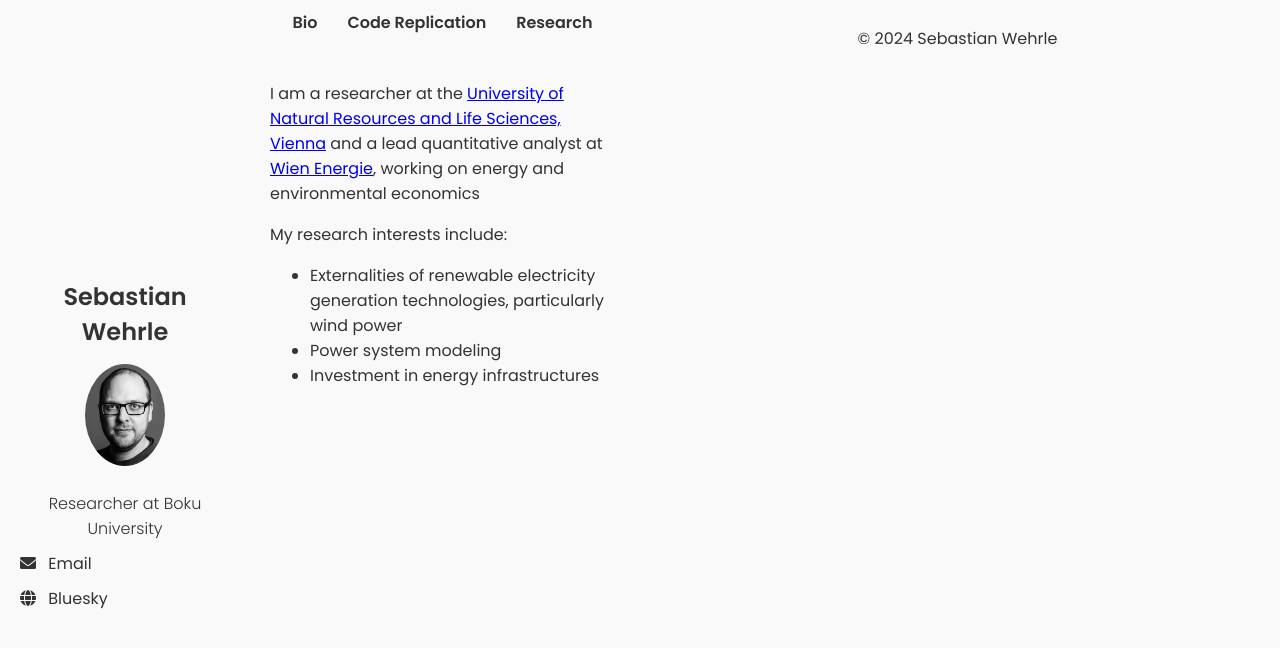
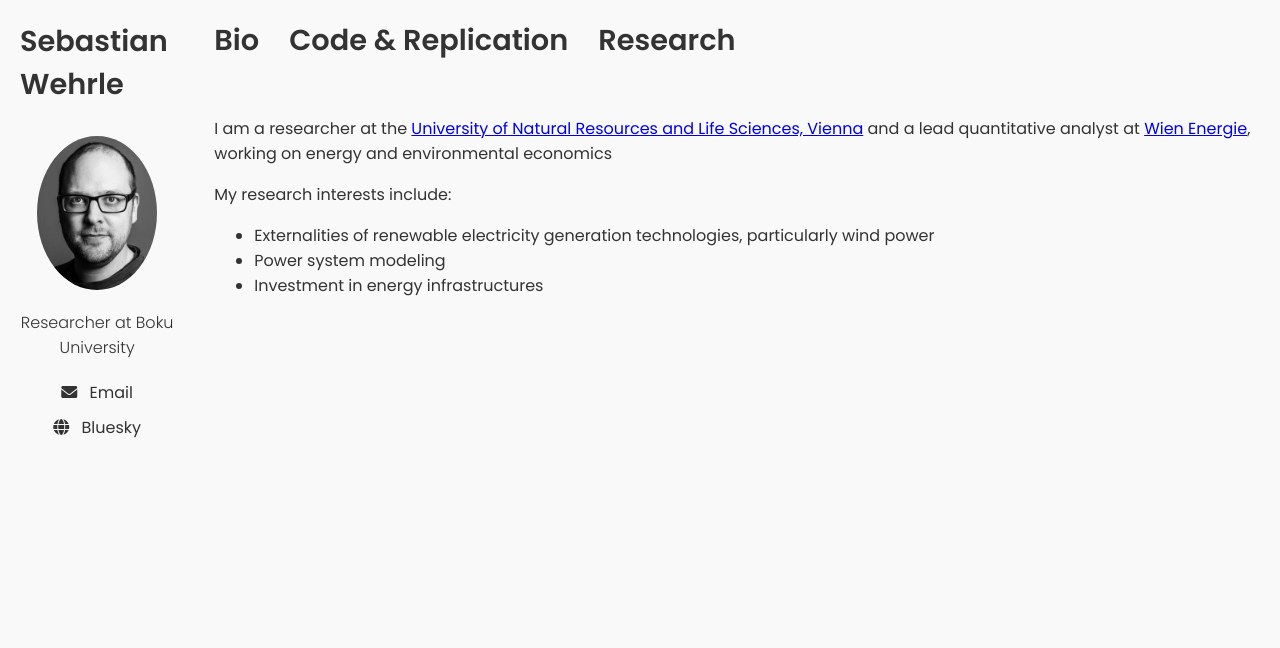
Before and after one commit to sebwehrle/sebwehrle.github.io, a Jekyll site: the page built from index.md, in a window 1280 px wide and 900 px high. Shown: the top 648 px of the window. Built offline with Jekyll 4.4.1, drawn with Linux system fonts in a browser that asks for light colours.

Commit message:
style updates

```diff
--- a/_layouts/default.html
+++ b/_layouts/default.html
@@ -10,35 +10,33 @@
     <link rel="stylesheet" href="https://cdnjs.cloudflare.com/ajax/libs/font-awesome/6.0.0-beta3/css/all.min.css">
 </head>
 <body>
-    <!-- Container for sidebar and content -->
-    <div class="page-container">
+    <!-- Main container for the sidebar and content -->
+    <div class="container">
         <!-- Sidebar (fixed to the left) -->
         <aside class="sidebar">
-            <h2>Sebastian Wehrle</h2> <!-- Name displayed at the top -->
+            <h1 class="name">Sebastian Wehrle</h1> <!-- Name displayed at the top -->
             <img src="/assets/images/sewer.jpg" alt="Sebastian Wehrle" class="profile-photo">
-            <p>Researcher at Boku University</p> <!-- Updated sidebar text -->
+            <p>Researcher at Boku University</p> <!-- Job description -->
             <ul class="contact-info">
-                <!-- Email link with icon -->
                 <li><i class="fas fa-envelope"></i> <a href="mailto:sebastian.wehrle@boku.ac.at">Email</a></li>
-                <!-- Bluesky link with globe icon -->
                 <li><i class="fas fa-globe"></i> <a href="https://bsky.app/profile/sebwehrle.bsky.social">Bluesky</a></li>
             </ul>
         </aside>
 
-        <!-- Main Content Area (header and body stretch after sidebar) -->
+        <!-- Main content area including the top navigation pane -->
         <div class="main-content">
-            <!-- Horizontal Navigation Bar -->
+            <!-- Horizontal Navigation Bar aligned with the name in the sidebar -->
             <header class="top-nav">
                 <nav>
                     <ul class="nav-links">
                         <li><a href="/bio/">Bio</a></li>
-                        <li><a href="/code_replication/">Code Replication</a></li>
+                        <li><a href="/code_replication/">Code & Replication</a></li>
                         <li><a href="/research/">Research</a></li>
                     </ul>
                 </nav>
             </header>
 
-            <!-- Page Content -->
+            <!-- Page content below the navigation -->
             <main>
                 {{ content }}
             </main>
--- a/assets/css/style.css
+++ b/assets/css/style.css
@@ -2,154 +2,153 @@
 html, body {
     height: 100%;
     margin: 0;
-    font-family: 'Poppins', sans-serif; /* Modern sans-serif font */
-    background-color: #f9f9f9; /* Light background color */
-    color: #333; /* Dark gray text color */
-    display: flex;
+    font-family: 'Poppins', sans-serif;
+    background-color: #f9f9f9;
+    color: #333;
 }
 
-.page-container {
+/* Container for sidebar and main content */
+.container {
     display: flex;
+    height: 100vh; /* Full height of the viewport */
     width: 100%;
-    height: 100vh; /* Full height of the viewport */
-    margin: 0;
-    box-sizing: border-box;
 }
 
 /* Sidebar styling */
 .sidebar {
-    width: 250px; /* Fixed width for the sidebar */
+    width: 250px;
     padding: 20px;
-    background-color: #f9f9f9; /* Same light background */
-    height: 100vh; /* Full height of the viewport */
-    position: fixed;
-    top: 0;
-    left: 0;
+    background-color: #f9f9f9;
+    height: 100vh;
     box-sizing: border-box;
     display: flex;
     flex-direction: column;
-    justify-content: center; /* Vertically center the content */
+    align-items: center;
 }
 
-.sidebar h2 {
-    text-align: center; /* Center the name horizontally */
-    margin: 0; /* Remove extra margin */
-    font-weight: bold;
-    font-size: 1.5em; /* Make the name stand out */
+/* Sidebar content */
+.sidebar h1.name {
+    font-size: 1.8em;
+    margin: 0;
+    padding-bottom: 20px;
+    font-weight: 600;
+}
+
+.profile-photo {
+    width: 120px;
+    height: auto;
+    border-radius: 50%;
+    margin: 10px 0;
 }
 
 .sidebar p {
-    text-align: center; /* Center-align "Researcher at Boku University" */
+    text-align: center;
+    font-weight: 300;
     margin: 10px 0;
-    font-weight: 300; /* Lighter font */
 }
 
-/* Remove borders around the sidebar, main content, and navigation */
-.sidebar, .main-content, .top-nav {
-    border: none; /* No borders around elements */
-}
-
-.sidebar ul {
-    list-style-type: none; /* Remove bullet points from list */
+.contact-info {
+    list-style: none;
     padding: 0;
-    margin: 0;
+    margin: 10px 0;
 }
 
 .contact-info li {
-    margin-bottom: 10px; /* Space between each contact info item */
-    text-align: left; /* Align icons and text to the left */
+    margin-bottom: 10px;
+    text-align: center;
 }
 
 .contact-info li i {
-    margin-right: 8px; /* Space between icon and text */
+    margin-right: 8px;
 }
 
 .contact-info li a {
-    color: #333; /* Text color for links */
-    text-decoration: none; /* Remove underline from links */
+    color: #333;
+    text-decoration: none;
 }
 
 .contact-info li a:hover {
-    text-decoration: underline; /* Underline on hover */
+    text-decoration: underline;
 }
 
-/* Profile picture styling */
-.profile-photo {
-    width: 80px; /* Adjusted size for the profile picture */
-    height: auto; /* Maintain aspect ratio to prevent distortion */
-    border-radius: 50%; /* Circular image */
-    margin: 15px auto; /* Center the image horizontally */
-    display: block;
+/* Main content layout */
+.main-content {
+    flex-grow: 1;
+    display: flex;
+    flex-direction: column;
+    min-height: 100vh; /* Make sure content is at least the height of the viewport */
+    box-sizing: border-box;
+    padding-left: 0;
 }
 
-/* Main content styling */
-.main-content {
-    margin-left: 250px; /* Leave space for the sidebar */
-    width: calc(100% - 250px); /* Main content takes the remaining width */
+/* Top navigation bar */
+.top-nav {
+    background-color: #f9f9f9;
+    padding: 0 20px;
     display: flex;
-    flex-direction: column;
-    height: 100vh; /* Full height of the viewport */
-}
-
-/* Top navigation bar styling */
-.top-nav {
-    background-color: #f9f9f9; /* Same background as the sidebar */
-    padding: 10px 0;
-    width: 100%;
-    border-bottom: none; /* Remove the border below the navigation */
+    align-items: center;
+    justify-content: flex-start;
+    height: 80px; /* Matches the height of the sidebar name */
+    box-sizing: border-box;
 }
 
 .top-nav nav ul {
-    list-style-type: none; /* Remove default list styling */
+    list-style: none;
     margin: 0;
     padding: 0;
     display: flex;
-    justify-content: center; /* Center the navigation links */
+    gap: 30px; /* Space between links */
 }
 
 .nav-links a {
-    color: #333; /* Text color for the navigation links */
-    text-decoration: none; /* Remove underline from navigation links */
-    font-weight: bold; /* Bold navigation links */
-    margin: 0 15px; /* Space between navigation links */
+    font-size: 1.8em;
+    color: #333;
+    text-decoration: none;
+    font-weight: 600;
 }
 
 .nav-links a:hover {
-    text-decoration: underline; /* Underline on hover */
+    text-decoration: underline;
 }
 
-/* Main content body */
+/* Main content area */
 main {
-    padding: 20px; /* Padding around the main content */
-    overflow-y: auto; /* Allow scrolling if content overflows */
-    flex: 1; /* Take up remaining space in the flex container */
+    flex-grow: 1; /* Take up remaining space */
+    padding: 20px;
+    overflow-y: auto;
 }
 
-/* Footer styling */
+/* Sticky footer */
 footer {
-    text-align: center; /* Center the footer text */
+    text-align: center;
     padding: 10px;
-    background-color: inherit; /* Match the footer background to the page */
+    background-color: inherit;
     color: inherit;
     width: 100%;
     box-sizing: border-box;
+    margin-top: auto; /* Pushes the footer to the bottom if the content is shorter than the page */
 }
 
-/* Responsive design: Adjust sidebar and content for small screens */
-@media screen and (max-width: 768px) {
+/* Responsive Design */
+@media (max-width: 768px) {
     .sidebar {
-        width: 100%; /* Sidebar takes full width on small screens */
-        height: auto; /* Sidebar height adjusts to content */
-        position: relative; /* Remove fixed positioning on small screens */
+        width: 100%;
+        height: auto;
     }
 
     .main-content {
-        margin-left: 0; /* No margin on the main content */
-        width: 100%; /* Main content takes full width */
+        margin-left: 0;
     }
 
     .profile-photo {
-        width: 80px; /* Smaller profile picture for mobile */
-        height: auto;
+        width: 80px;
+    }
+
+    .top-nav {
+        justify-content: center;
+    }
+
+    .nav-links {
+        gap: 15px;
     }
 }
```
